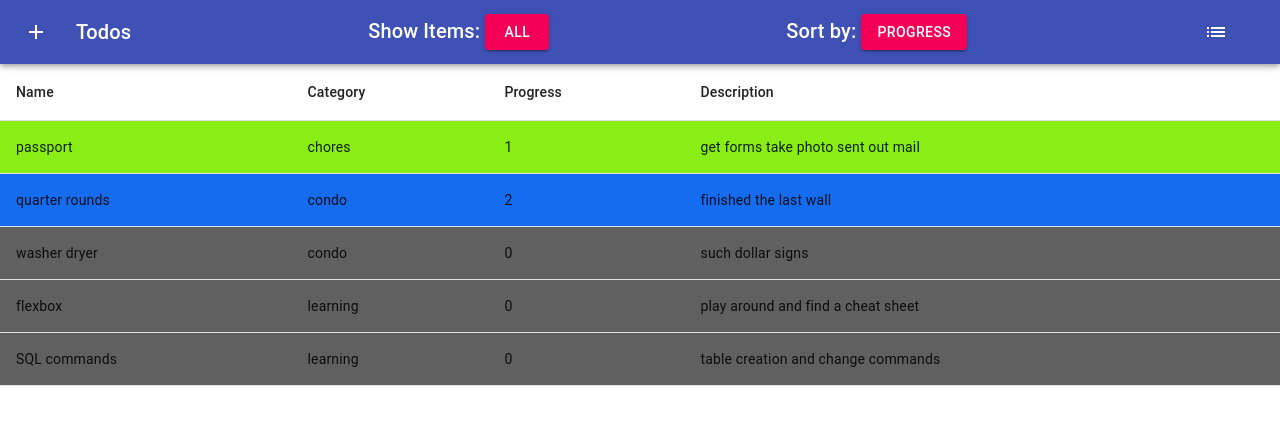
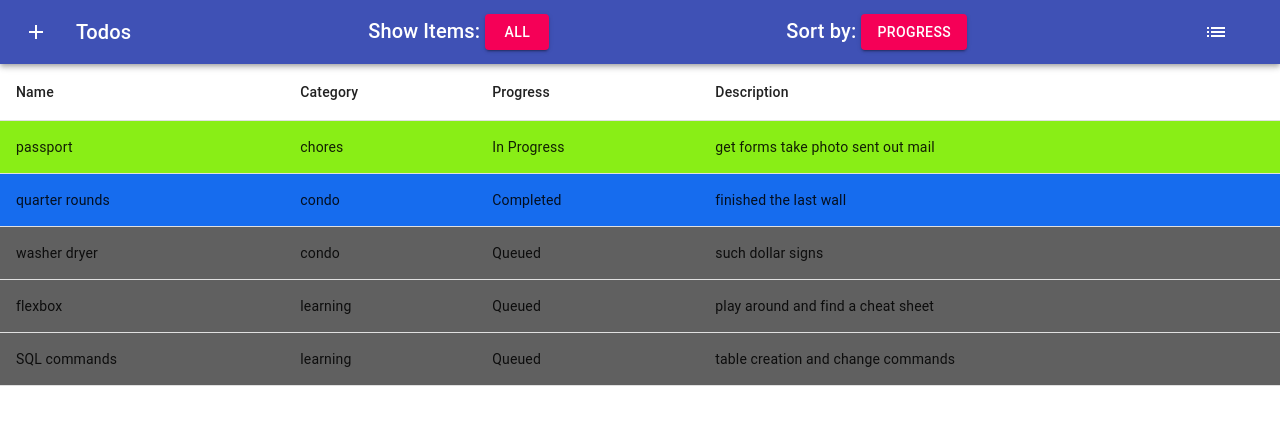
Before and after one commit to hanxu27/todos-web, a React (Create React App) app: page / in a window 1280 px wide. Shown: the top 424 px of the page. Built offline with nearby package versions, Linux system fonts and the light colour scheme.

Commit message:
added progress names

```diff
--- a/src/components/DataTable.js
+++ b/src/components/DataTable.js
@@ -21,6 +21,7 @@ const rows = [
 ];
 
 const progressColors = ["#606060", "#89EE16", "#166CEE"];
+const progressName = ["Queued", "In Progress", "Completed"];
 
 const useStyles = makeStyles({
   root: {
@@ -81,7 +82,7 @@ const DataTable = props => {
               {row.name}
             </TableCell>
             <TableCell align="left">{row.category}</TableCell>
-            <TableCell align="left">{row.progress}</TableCell>
+            <TableCell align="left">{progressName[row.progress]}</TableCell>
             <TableCell align="left">{row.description}</TableCell>
           </TableRow>
         ))}
```
